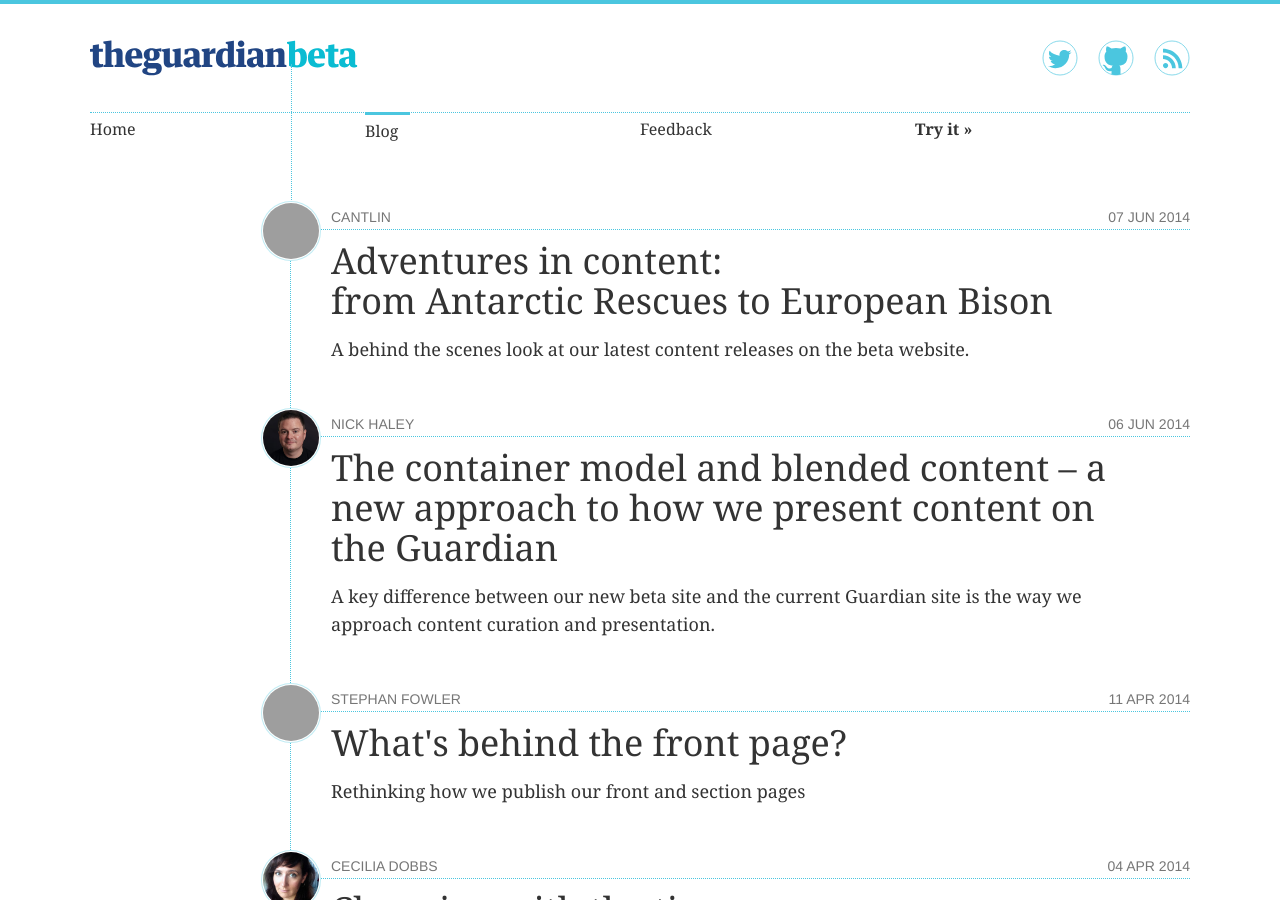
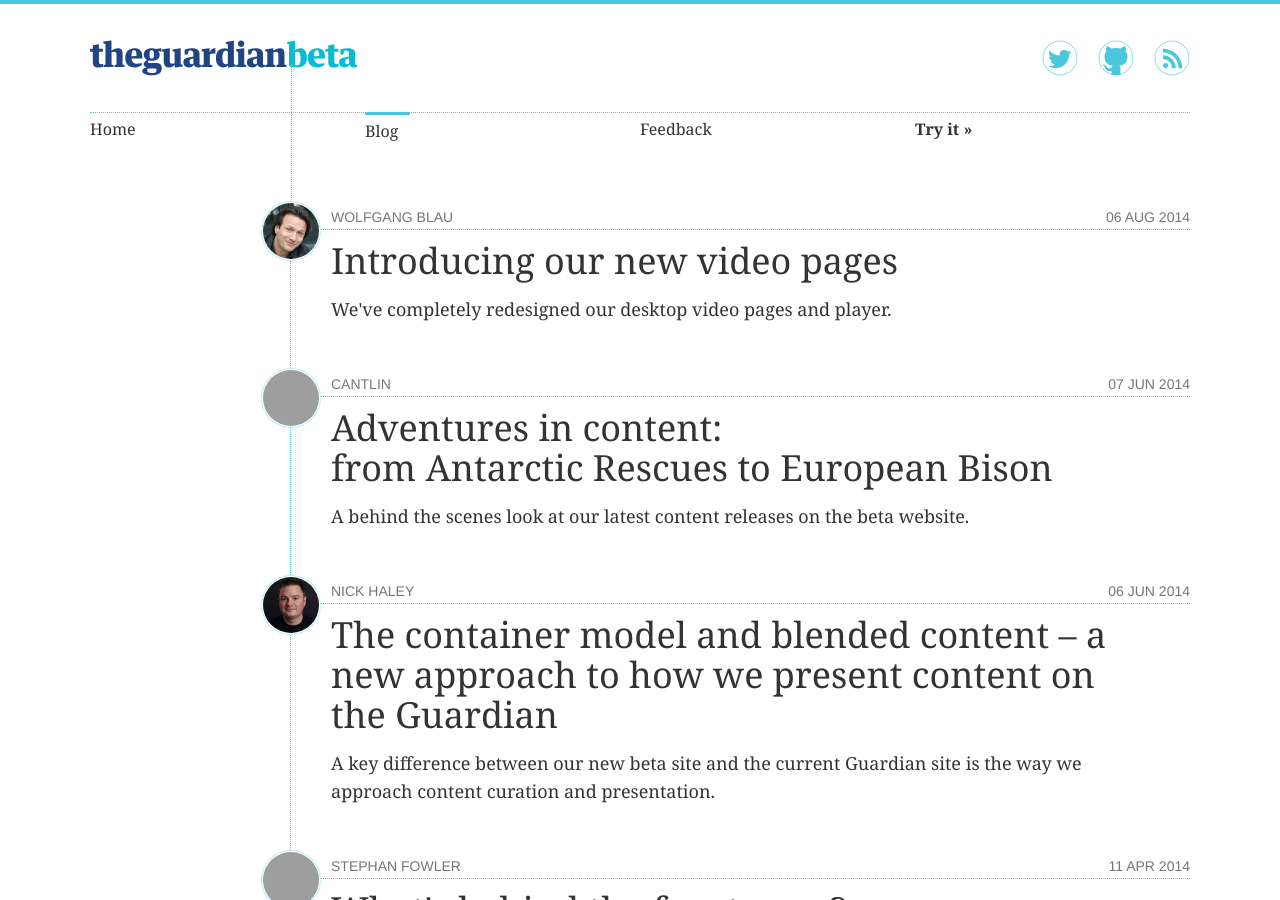
Before and after one commit to guardian/next, a Jekyll site: the page built from jekyll/blog/index.html, in a window 1280 px wide and 900 px high. Built offline with Jekyll 4.4.1, drawn with Linux system fonts in a browser that asks for light colours; some web fonts are replaced; Markdown is read by kramdown in place of the engine named in the settings; the list of posts is cut into pages by our own code; some of the changed lines change nothing that is shown; grey boxes are pictures that could not be loaded.

Commit message:
add video redesign post

```diff
--- a/jekyll/_config.yml
+++ b/jekyll/_config.yml
@@ -96,3 +96,7 @@
     gravatar: a24a5fa8750bbc8ef2c8bf20933c4a8d
     twitter: stephanfowler
     github: stephanfowler
+  wolfgangblau:
+    display_name: Wolfgang Blau
+    twitter: wblau
+    image: /assets/images/wb.jpg
--- /dev/null
+++ b/jekyll/_posts/2014-08-06-video-redesign.md
@@ -0,0 +1,25 @@
+---
+layout: article
+title: Introducing our new video pages
+author: wolfgangblau
+summary: We've completely redesigned our desktop video pages and player.
+discussion: p/4vh99
+---
+
+This week we have launched a completely redesigned video player and a new design for our video pages. Over the next few days it will reach all 100 million of our global unique browsers. While our mobile readers have been using the new site for some time now, only five percent of our desktop users have seen it through our beta programme. The launch of our new video pages marks the first time that our many millions of global users will experience part of our new site.
+
+## What has changed?
+
+The first change many users will notice is the bold use of colour - greys and oranges - that will let our viewers know they are visiting a multimedia section of our site. We have already written about <a href="http://next.theguardian.com/blog/bison/">the new ways we are using colour</a> to quickly indicate to a reader whether she has landed on a news article, a feature text, an opinion piece or a video, but for the majority of our users, this will be the first time they will see this in practice.
+
+<img src="/assets/images/video_eg_1.jpg" style="width:100%;padding:10px 0;" />
+
+Next, our video player has been redesigned in line with the <a href="http://next.theguardian.com/blog/designing-in-the-open/">new visual language</a> that we are deploying across our beta site and that is already evident on our new <a href="http://www.theguardian.com/global/ng-interactive/2014/may/29/-sp-the-guardian-app-for-ios-and-android">Guardian App</a>. The video player provides a cleaner, more elegant viewing experience with an improved end slate that allows users to discover more relevant video content faster.
+
+Our video pages group together related videos into <em>"series"</em>, making it easier to discover and watch videos on similar topics of the same series, while the new "popular videos" section lets readers see what Guardian videos are trending right now.
+
+<img src="/assets/images/responsive_video.gif"></img>
+
+Crucially, the new video pages are entirely responsive, meaning our video content looks exactly the same regardless of the platform, device and screen size it is being watched on. This focus on responsiveness is at the heart of the new website which is being visited by several thousand different device types with different screen sizes at any given time.
+
+Switching all of our video pages over to this new design is just one step of many towards the new Guardian site, but an important one as for the first time we will now be able to understand how all our readers respond to the site's new look, including its new navigation. Your feedback is extremely valuable to us – <a href="https://www.surveymonkey.com/s/guardianvideo">let us know what you think</a>.
```
Also changed, not shown: jekyll/assets/images/video_eg_1.jpg (added), jekyll/assets/images/video_eg_2.jpg (added), jekyll/assets/images/wb.jpg (added), 1 other file.
